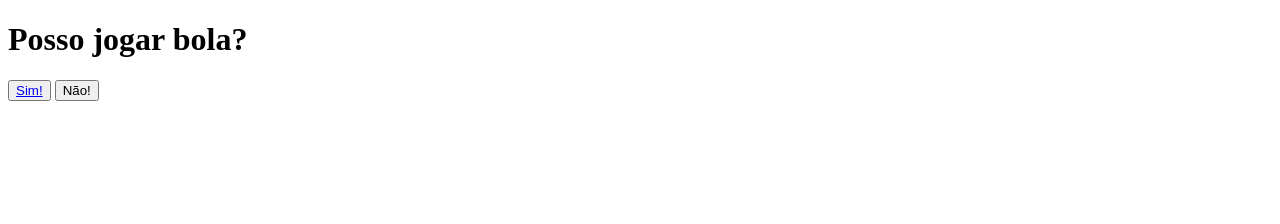
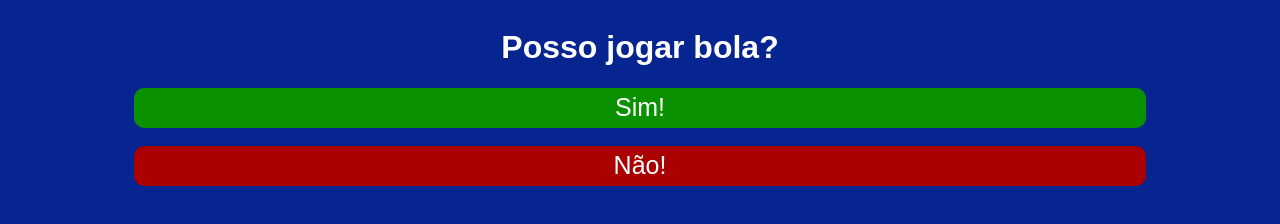
Before and after one commit to dudu5569/Pedido-p-fut, a plain HTML site: page index.html in a window 1280 px wide. Drawn offline with nearby package versions, Linux system fonts and the light colour scheme.

Commit message:
first uppdate
added colors

```diff
--- a/css/estilo.css
+++ b/css/estilo.css
@@ -0,0 +1,46 @@
+body{
+    background-color: #062591;
+    display: flex;
+    flex-direction: column;
+    font-family: Arial, Helvetica, sans-serif;
+}
+
+h1{
+    color: white;
+}
+
+a{
+    text-decoration: none;
+    color: white;
+    margin: auto;
+    display: block;
+    padding: 0;
+}
+
+h1{
+    text-align: center;
+}
+
+button{
+    text-align: center;
+    margin: auto;
+    width: 80%;
+    height: 40px;
+    font-size:25px;
+    padding: 0;
+}
+
+#sim{
+    background-color: #0a9100;
+    border: none;
+    border-radius: 10px;
+}
+
+
+
+#nao{
+    background-color: #ab0000;
+    color: white;
+    border: none;
+    border-radius: 10px;
+}
--- a/index.html
+++ b/index.html
@@ -4,6 +4,7 @@
     <meta charset="UTF-8">
     <meta name="viewport" content="width=device-width, initial-scale=1.0">
     <title>teste</title>
+    <link rel="stylesheet" href="css/estilo.css">
     <script src="https://ajax.googleapis.com/ajax/libs/jquery/3.7.1/jquery.min.js"></script>
 </head>
 <body>
@@ -12,7 +13,7 @@
         <a href="
         https://wa.me/+551197832-1540?text=Pode%20sim%20amor%2C%20faz%20gol%20pra%20mim%20viu%20">
         Sim!</a>
-    </button>
+    </button> <br>
     <button id="nao" >Não!</button>
 
 
```
Also changed, not shown: js/script.js (line endings or trailing spaces).
